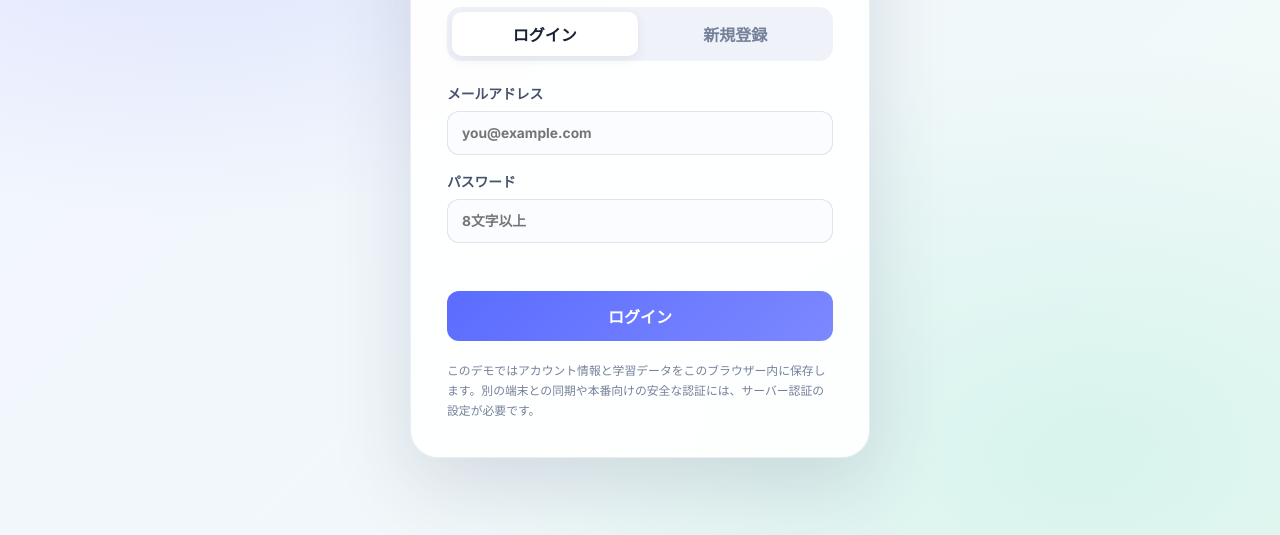
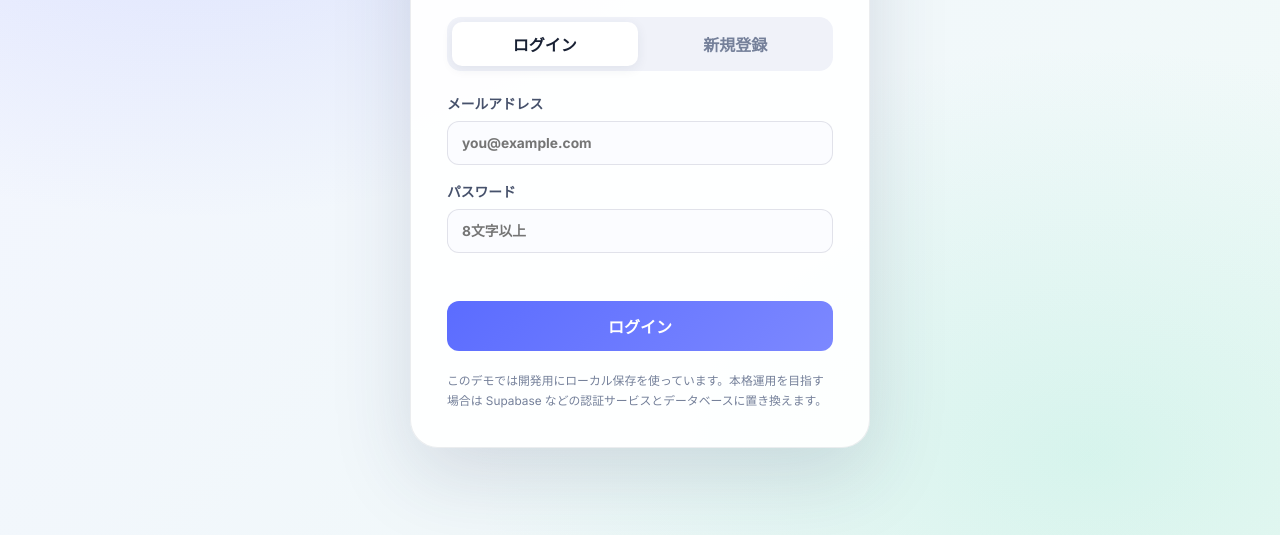
Before and after one commit to yuito1031/study-site, a plain HTML site: page index.html in a window 1280 px wide. Shown: the part 265-800 px from the top of the page. Drawn offline with nearby package versions, Linux system fonts and the light colour scheme.

Commit message:
Upgrade the app toward real account-based authentication with Supabase-ready logic while keeping local demo compatibility.

```diff
--- a/index.html
+++ b/index.html
@@ -29,7 +29,7 @@
           <p id="authError" class="auth-error" aria-live="polite"></p>
           <button id="authSubmit" class="primary-btn auth-submit" type="submit">ログイン</button>
         </form>
-        <p class="auth-note">このデモではアカウント情報と学習データをこのブラウザー内に保存します。別の端末との同期や本番向けの安全な認証には、サーバー認証の設定が必要です。</p>
+        <p class="auth-note">このデモでは開発用にローカル保存を使っています。本格運用を目指す場合は Supabase などの認証サービスとデータベースに置き換えます。</p>
       </div>
     </section>
 
@@ -56,6 +56,7 @@
         <footer class="app-footer">Your space, your pace. <span>StudyFlow</span></footer>
       </main>
     </div>
+    <script src="https://cdn.jsdelivr.net/npm/@supabase/supabase-js@2"></script>
     <script src="script.js"></script>
   </body>
 </html>
```
Also changed, not shown: 1 other file.
